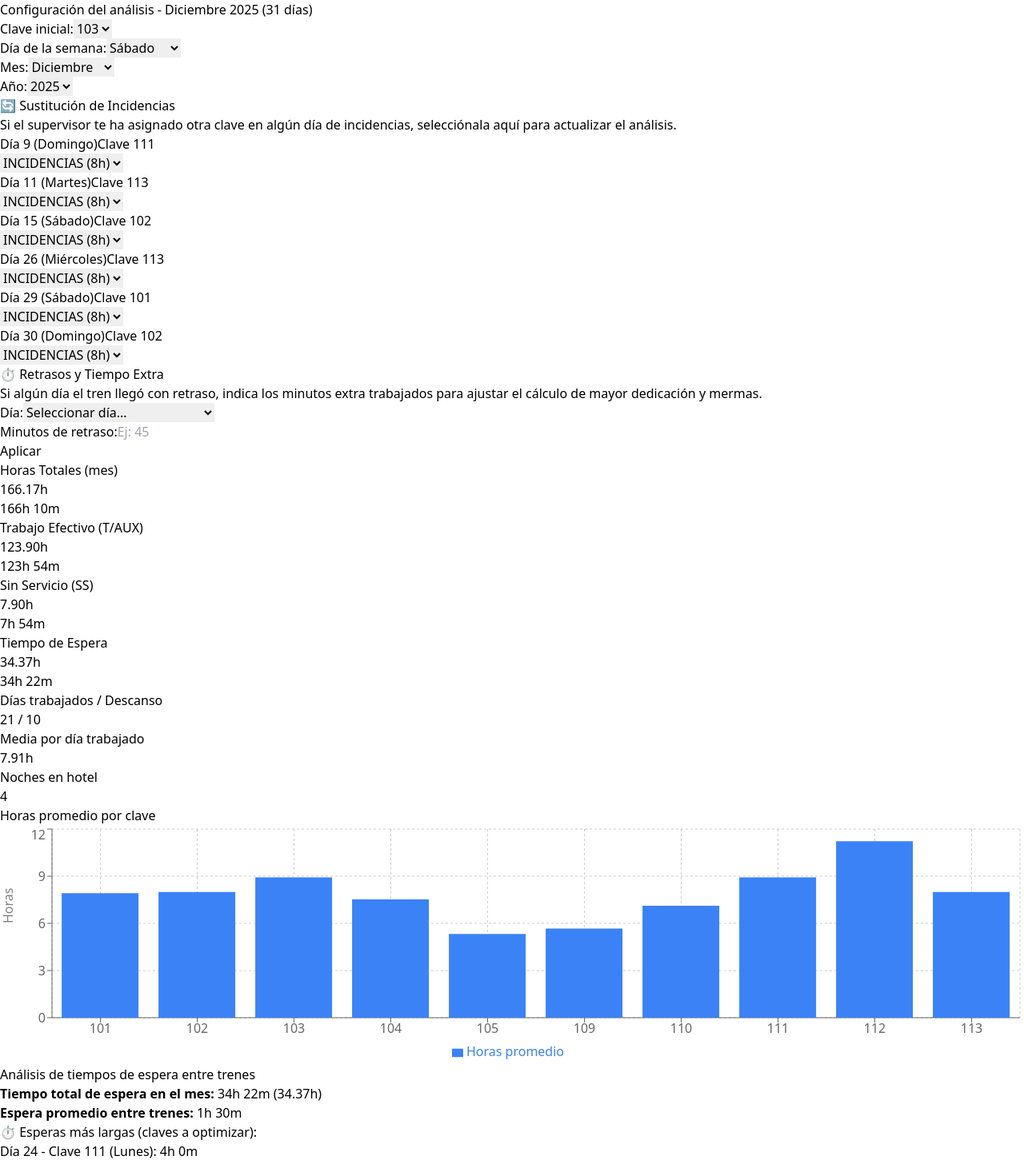
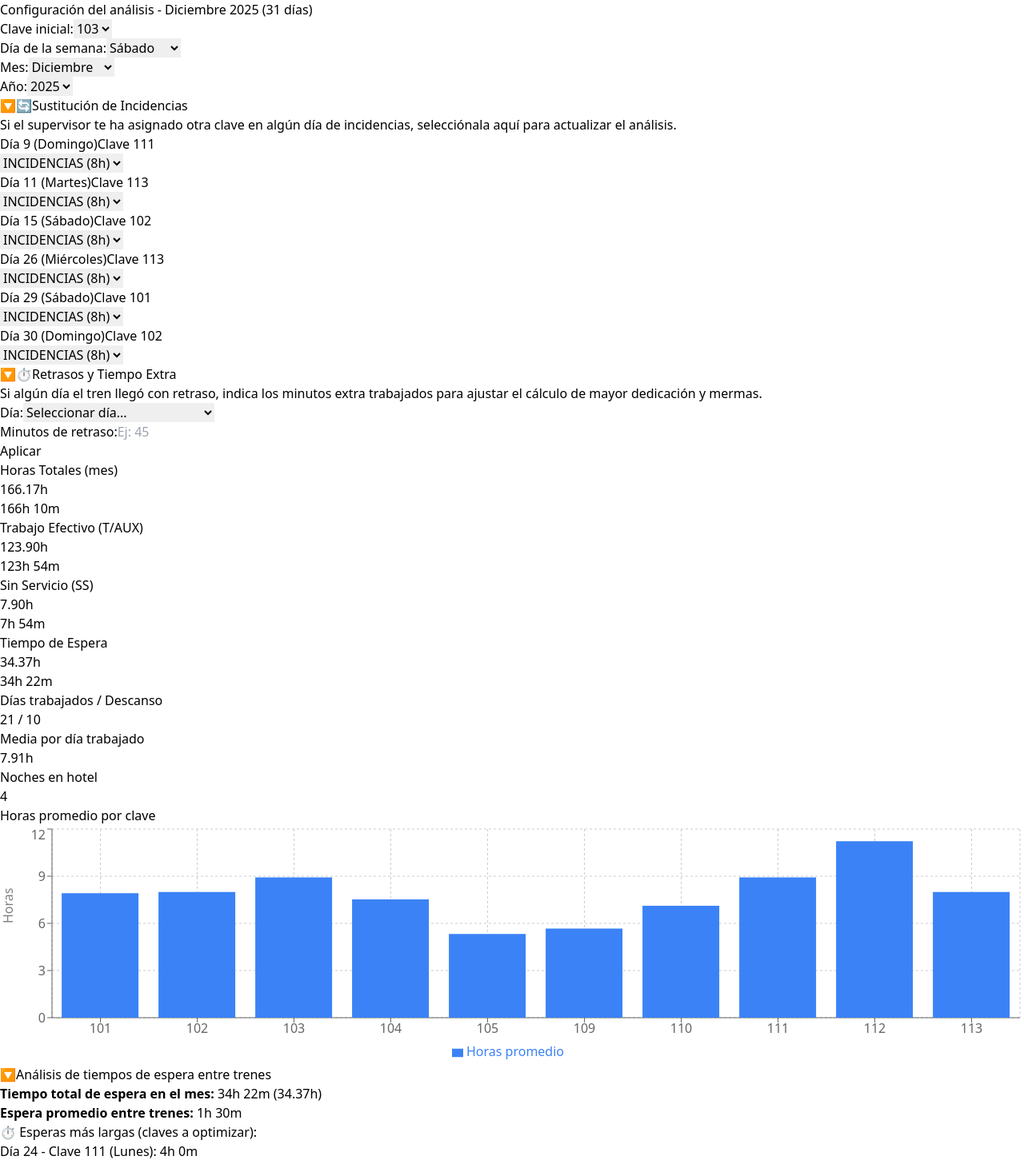
Before and after one commit to funkytrain/renfe-schedule-analyzer, a React (Vite) app: page / in a window 1280 px wide. Shown: the part 126-1582 px from the top of the page at 80% size. Built offline with nearby package versions, Linux system fonts and the light colour scheme.

Commit message:
Colapsable Sections

```diff
--- a/src/App.jsx
+++ b/src/App.jsx
@@ -1,5 +1,7 @@
 import React, { useState, useMemo } from 'react';
 import { BarChart, Bar, XAxis, YAxis, CartesianGrid, Tooltip, Legend, ResponsiveContainer, LineChart, Line, PieChart, Pie, Cell } from 'recharts';
+import SeccionColapsable from "./SeccionColapsable";
+
 
 const DEFAULT_CSV_DATA = `CLAVE,LMXJVSD,N_CIRC,N_VENTA,SERV,IJ,PRES,SAL,DESDE,HASTA,LLEG,DEJ,FJ
 101,LMXJV,TAXI,TAXI,SS,,,11:30,PAMPLONA,CASTEJON,12:30,,
@@ -1028,10 +1030,7 @@ const ScheduleAnalyzer = () => {
         if (incidenciaDays.length === 0) return null;
 
         return (
-          <div className="bg-white p-4 sm:p-6 rounded-lg shadow-md mb-4 sm:mb-6">
-            <h2 className="text-lg sm:text-xl font-semibold mb-3 sm:mb-4 flex items-center gap-2">
-              <span>🔄</span> Sustitución de Incidencias
-            </h2>
+          <SeccionColapsable titulo="Sustitución de Incidencias" icono="🔄">
             <p className="text-xs sm:text-sm text-gray-600 mb-4">
               Si el supervisor te ha asignado otra clave en algún día de incidencias, selecciónala aquí para actualizar el análisis.
             </p>
@@ -1086,7 +1085,7 @@ const ScheduleAnalyzer = () => {
                 Restablecer todas las incidencias
               </button>
             )}
-          </div>
+          </SeccionColapsable>
         );
       })()}
       {/* Gestión de Retrasos */}
@@ -1097,10 +1096,7 @@ const ScheduleAnalyzer = () => {
           const daysWithDelays = workDays.filter(d => d.delayMinutes > 0);
 
           return (
-            <div className="bg-white p-4 sm:p-6 rounded-lg shadow-md mb-4 sm:mb-6">
-              <h2 className="text-lg sm:text-xl font-semibold mb-3 sm:mb-4 flex items-center gap-2">
-                <span>⏱️</span> Retrasos y Tiempo Extra
-              </h2>
+            <SeccionColapsable titulo="Retrasos y Tiempo Extra" icono="⏱️">
               <p className="text-xs sm:text-sm text-gray-600 mb-4">
                 Si algún día el tren llegó con retraso, indica los minutos extra trabajados para ajustar el cálculo de mayor dedicación y mermas.
               </p>
@@ -1209,7 +1205,7 @@ const ScheduleAnalyzer = () => {
                   </button>
                 </div>
               )}
-            </div>
+            </SeccionColapsable>
           );
         })()}
       {/* PESTAÑA: CUMPLIMIENTO DE NORMATIVA */}
@@ -1369,8 +1365,7 @@ const ScheduleAnalyzer = () => {
           )}
 
           {/* Detalle de jornadas por día */}
-          <div className="bg-white p-6 rounded-lg shadow-md">
-            <h3 className="text-lg font-semibold mb-4">📅 Detalle de Jornadas y Cumplimiento</h3>
+          <SeccionColapsable titulo="Detalle de Jornadas y Cumplimiento" icono="📅">
             <div className="overflow-x-auto">
               <table className="w-full text-sm">
                 <thead className="bg-gray-100">
@@ -1452,11 +1447,10 @@ const ScheduleAnalyzer = () => {
                 </tbody>
               </table>
             </div>
-          </div>
+          </SeccionColapsable>
 
           {/* Referencia de normativa */}
-          <div className="bg-white p-6 rounded-lg shadow-md">
-            <h3 className="text-lg font-semibold mb-4">📖 Referencia de Normativa Aplicada</h3>
+          <SeccionColapsable titulo="Referencia de Normativa Aplicada" icono="📖">
             <div className="grid grid-cols-1 md:grid-cols-2 gap-4 text-sm">
               <div className="p-4 bg-blue-50 rounded-lg">
                 <h4 className="font-semibold text-blue-800 mb-2">Jornada Máxima Diaria (Trabajo Efectivo)</h4>
@@ -1500,7 +1494,7 @@ const ScheduleAnalyzer = () => {
                 </ul>
               </div>
             </div>
-          </div>
+          </SeccionColapsable>
         </div>
       )}
 
@@ -1559,8 +1553,7 @@ const ScheduleAnalyzer = () => {
             </ResponsiveContainer>
           </div>
 
-          <div className="bg-white p-6 rounded-lg shadow-md mb-6">
-            <h2 className="text-xl font-semibold mb-4">Análisis de tiempos de espera entre trenes</h2>
+          <SeccionColapsable titulo="Análisis de tiempos de espera entre trenes">
             <p className="text-gray-700 mb-2">
               <strong>Tiempo total de espera en el mes:</strong> {formatMinutes(Math.round(monthlyStats.totalRestMinutes))} ({monthlyStats.totalRestHours}h)
             </p>
@@ -1594,10 +1587,9 @@ const ScheduleAnalyzer = () => {
                 <li>Evaluar si algunos SS se pueden eliminar o sustituir</li>
               </ul>
             </div>
-          </div>
-
-          <div className="bg-white p-6 rounded-lg shadow-md mb-6">
-            <h2 className="text-xl font-semibold mb-4">Detalle completo del mes</h2>
+          </SeccionColapsable>
+
+         <SeccionColapsable titulo="Detalle completo del mes">
             <div className="overflow-x-auto">
               <table className="w-full text-sm">
                 <thead className="bg-gray-100">
@@ -1645,10 +1637,9 @@ const ScheduleAnalyzer = () => {
                 </tbody>
               </table>
             </div>
-          </div>
-
-          <div className="bg-white p-6 rounded-lg shadow-md">
-            <h2 className="text-xl font-semibold mb-4">Análisis y recomendaciones</h2>
+          </SeccionColapsable>
+
+          <SeccionColapsable titulo="Análisis y recomendaciones">
             <div className="space-y-4 text-gray-700">
               <div>
                 <h3 className="font-semibold text-lg mb-2">📊 Desglose completo de horas:</h3>
@@ -1701,7 +1692,7 @@ const ScheduleAnalyzer = () => {
                 </ul>
               </div>
             </div>
-          </div>
+          </SeccionColapsable>
         </>
       )}
     </div>
--- /dev/null
+++ b/src/SeccionColapsable.jsx
@@ -0,0 +1,26 @@
+import { useState } from "react";
+
+export default function SeccionColapsable({ titulo, icono, children }) {
+  const [abierta, setAbierta] = useState(true);
+
+  return (
+    <div className="mb-6">
+      <h2
+        onClick={() => setAbierta(!abierta)}
+        className="text-lg sm:text-xl font-semibold mb-3 sm:mb-4 flex items-center gap-2 cursor-pointer select-none"
+      >
+        <span>{abierta ? "🔽" : "▶️"}</span>
+        {icono && <span>{icono}</span>}
+        {titulo}
+      </h2>
+
+      <div
+        className={`overflow-hidden transition-all duration-300 ${
+          abierta ? "max-h-[2000px] opacity-100" : "max-h-0 opacity-0"
+        }`}
+      >
+        {children}
+      </div>
+    </div>
+  );
+}
```
